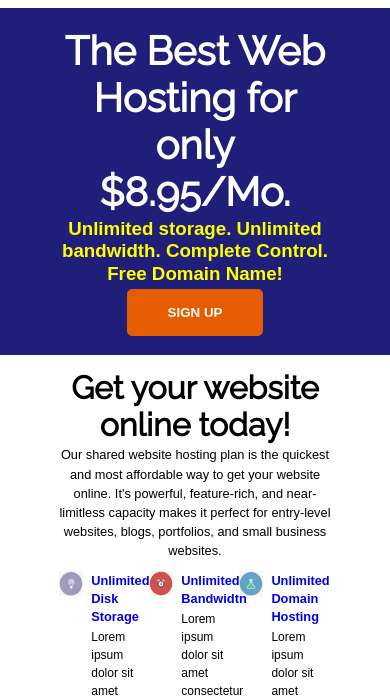
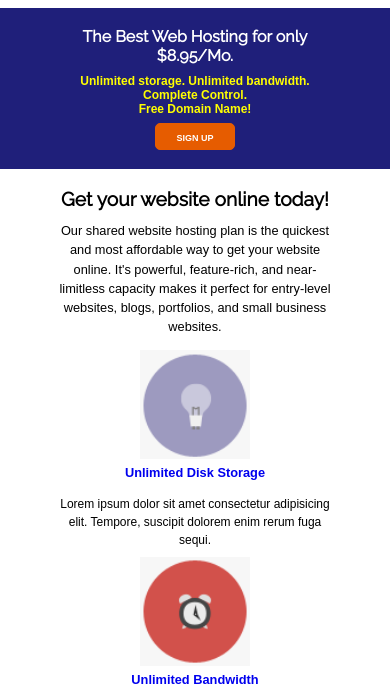
Before and after one commit to ccasey79/Layout-Practice, a plain HTML site: page project_tasks/mock-design1/index.html in a window 390 px wide. Shown: the part 130-829 px from the top of the page. Drawn offline with Linux system fonts and the light colour scheme.

Commit message:
mock design 1 - layout almost complete

```diff
--- a/project_tasks/mock-design1/style.css
+++ b/project_tasks/mock-design1/style.css
@@ -154,3 +154,80 @@ main p {
   text-align: left;
   font-size: 0.75rem;
 }
+
+/* Media Queries */
+
+@media (max-width: 850px) {
+  #banner h1 {
+    font-size: 1.8rem;
+    margin-bottom: 2%;
+  }
+  #banner h3 {
+    font-size: 1rem;
+  }
+  main h2 {
+    font-size: 1.8rem;
+    margin-bottom: 2%;
+  }
+  #banner button {
+    margin-top: 2%;
+  }
+  #image-container {
+    margin-top: 2%;
+  }
+}
+
+@media (max-width: 768px) {
+  #banner h1 {
+    font-size: 1.5rem;
+    margin-bottom: 3%;
+  }
+  #banner h3 {
+    font-size: 0.90rem;
+  }
+  #banner button {
+    padding: 10px 30px 10px 30px;
+  }
+  main h2 {
+    font-size: 1.5rem;
+  }
+}
+
+@media (max-width: 414px) {
+  #banner h1 {
+    font-size: 1rem;
+  }
+  #banner h3 {
+    font-size: 0.75rem;
+  }
+  #banner button a {
+    font-size: 9px;
+  }
+  #banner button {
+    padding: 5px 20px 5px 20px;
+  }
+  main h2 {
+    font-size: 1.2rem;
+    margin-bottom: 4%;
+    margin-top: 7%;
+  }
+  #image-container {
+    background: #ffffff;
+  }
+  #image-container img {
+    float: none;
+    width: 40%;
+    margin-left: 30%;
+  }
+  #image-container li {
+    float: none;
+    width: 100%;
+    padding: 0%;
+  }
+  #image-container li p {
+    text-align: center;
+  }
+  #image-container li h4 {
+    text-align: center;
+  }
+}
```
